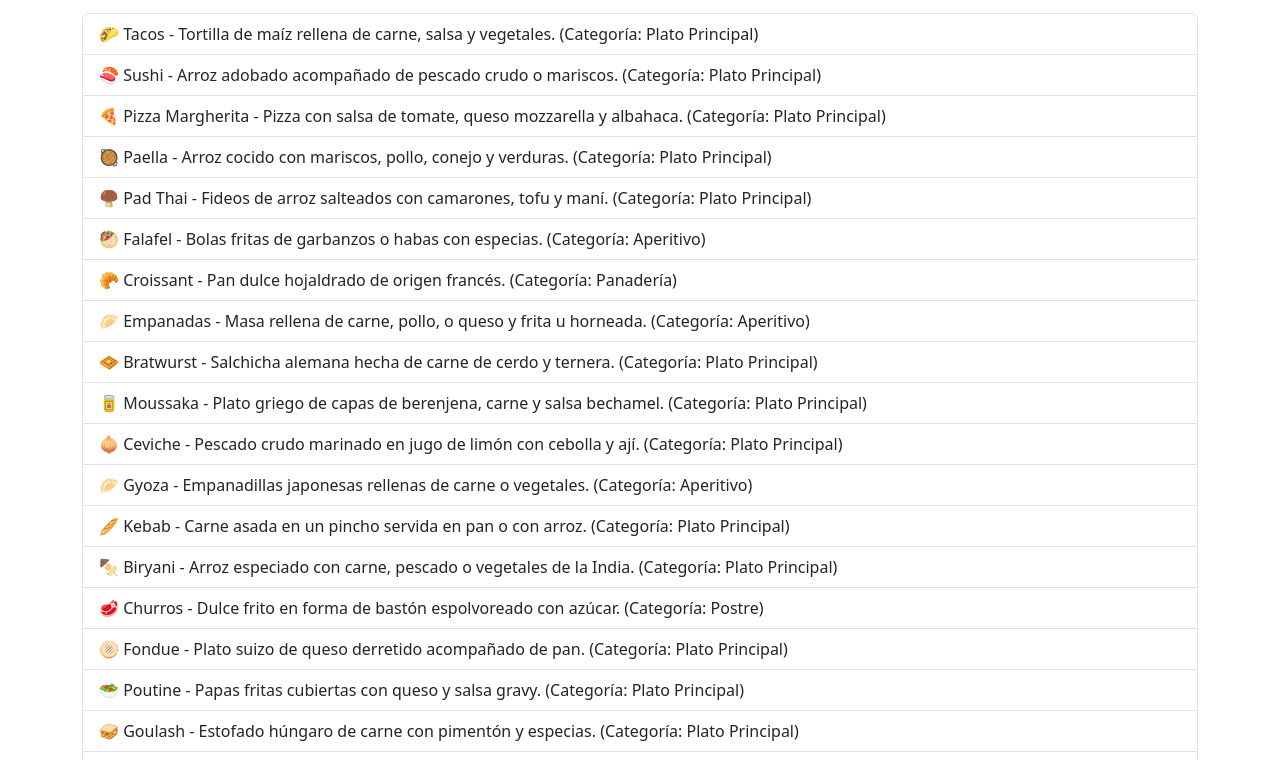
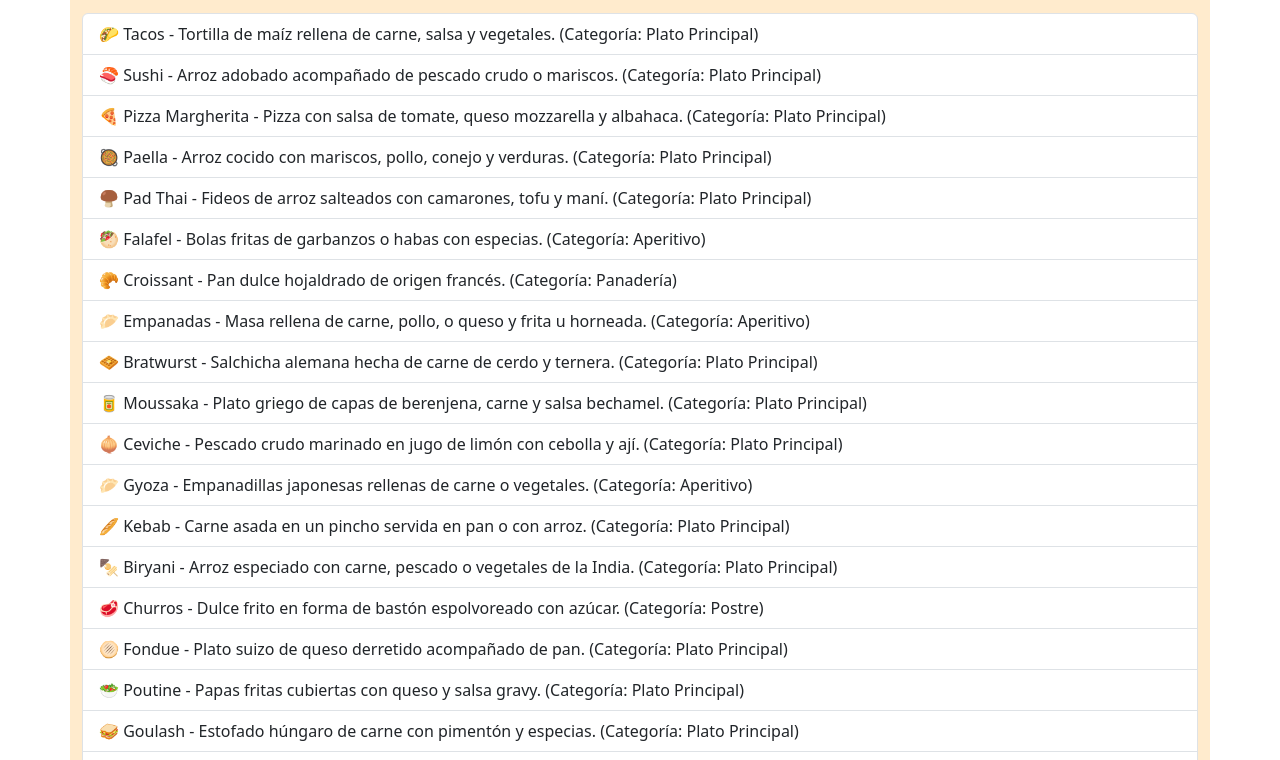
Before and after one commit to TOMSTTI/Buscador_De_Datos, a plain HTML site: page index.html in a window 1280 px wide. Shown: the part 97-857 px from the top of the page. Drawn offline with nearby package versions, Linux system fonts and the light colour scheme.

Commit message:
color_fondo

```diff
--- a/styles.css
+++ b/styles.css
@@ -1,3 +1,8 @@
+.container{
+    background-color:blanchedalmond;
+}
+
+
 .spinner-border {
     display: none;
 }
```
